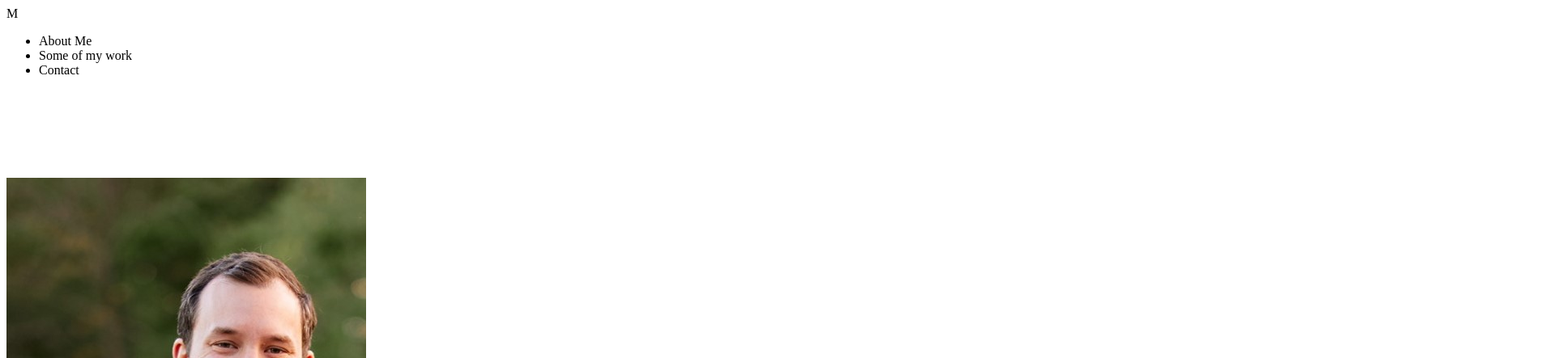
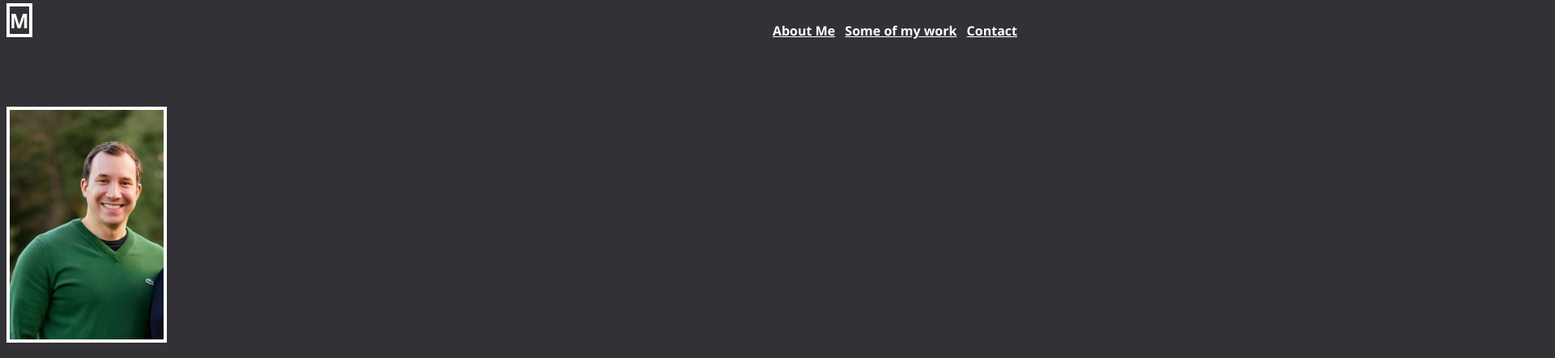
Before and after one commit to mdbshero/mdbshero.github.io, a plain HTML site: page index.html in a window 1280 px wide. Shown: the top 443 px of the page at 81% size, 1920 px wide, since content can reach past the window. Drawn offline with Linux system fonts and the light colour scheme.

Commit message:
Added general outline to page. Added border and font types to CSS

```diff
--- a/index.html
+++ b/index.html
@@ -4,7 +4,7 @@
     <meta charset="UTF-8">
     <meta http-equiv="X-UA-Compatible" content="IE=edge">
     <meta name="viewport" content="width=device-width, initial-scale=1.0">
-    <link rel="stylesheet" type="text/css" href="main.css">
+    <link rel="stylesheet" type="text/css" href="index.css">
     <title>Matthew Bshero</title>
 </head>
 <body class="main-background">
```
